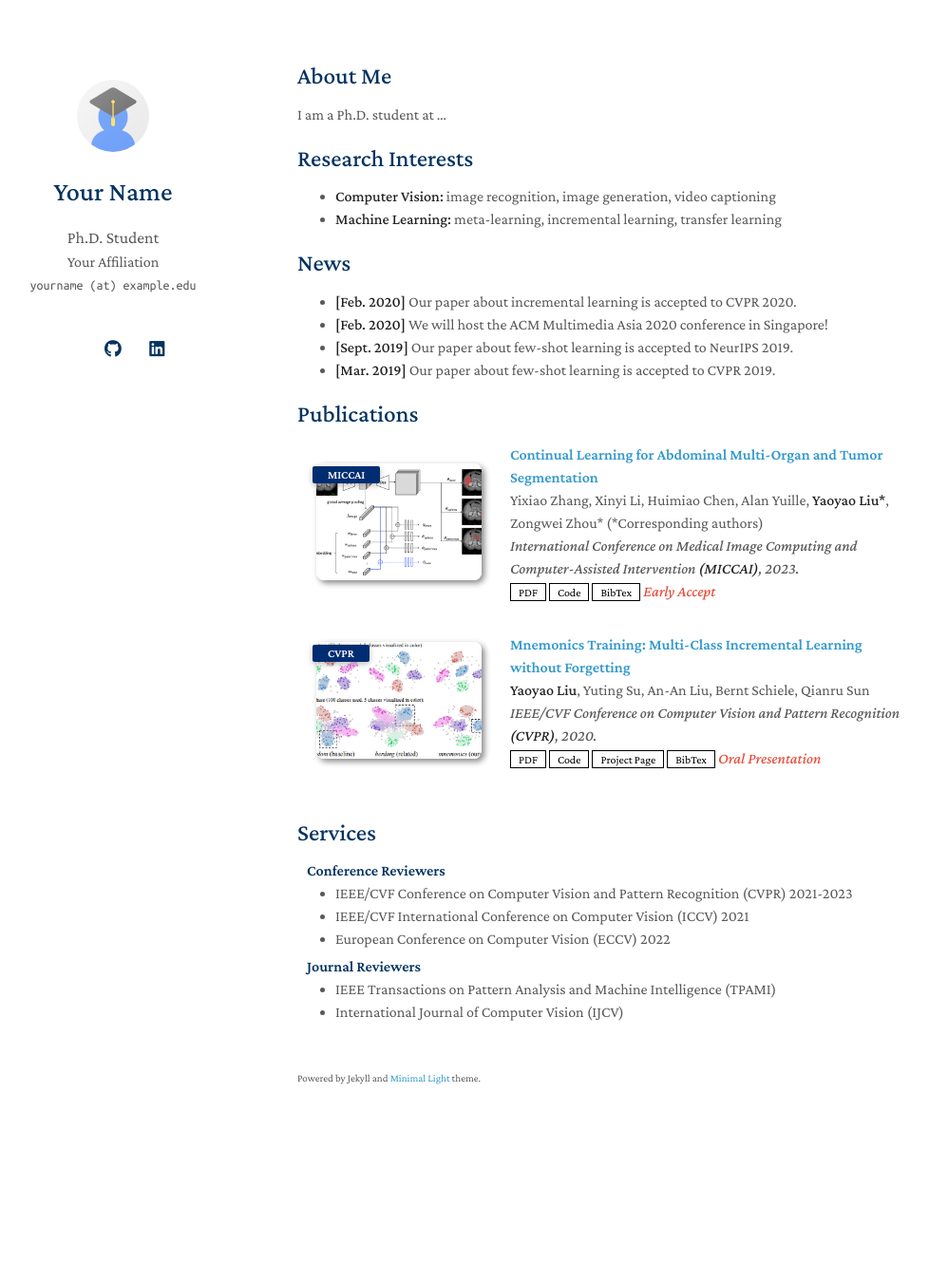
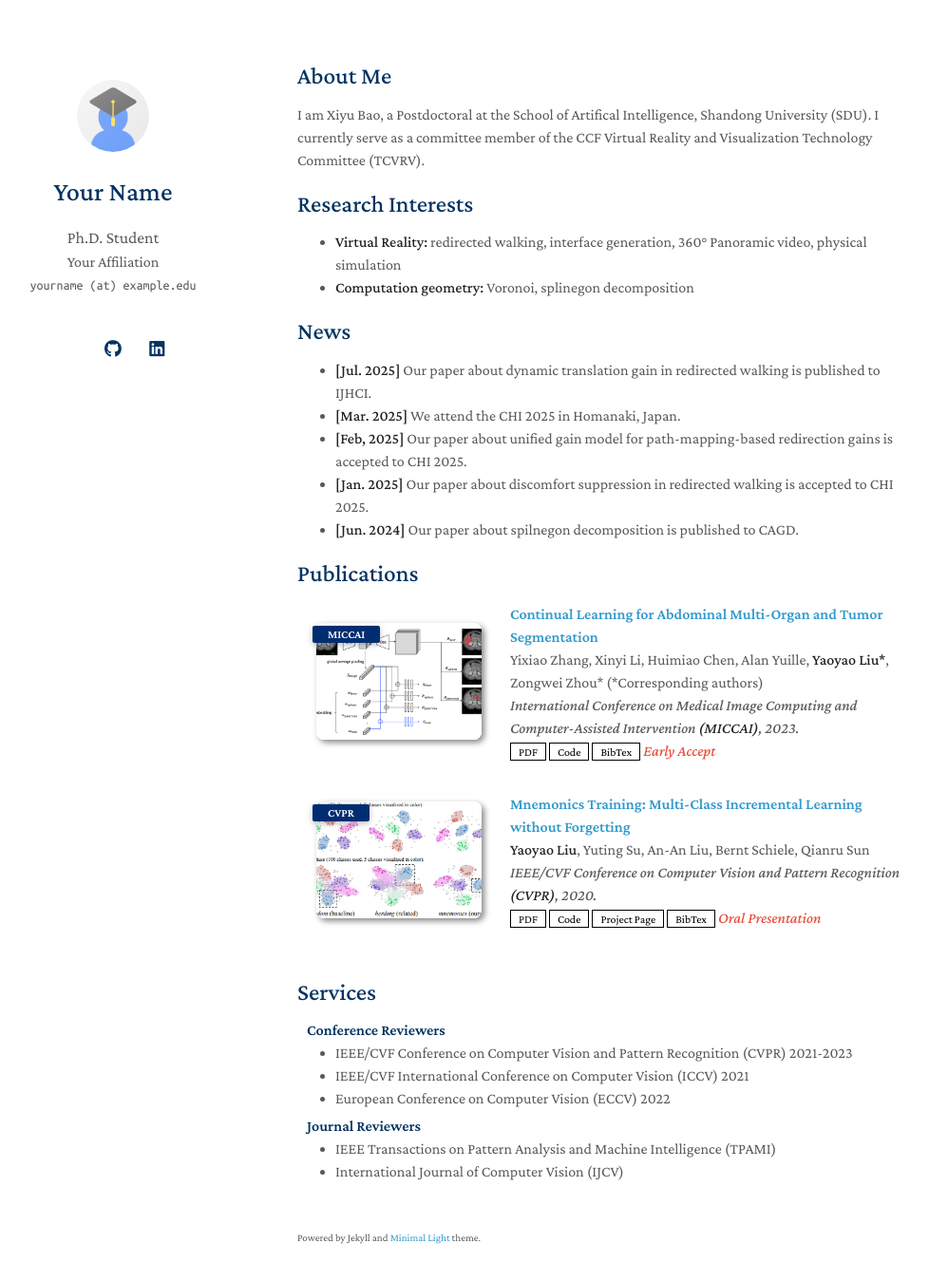
Before and after one commit to xiyubao/xiyubao.github.io, a Jekyll site: the page built from index.md, in a window 1280 px wide and 1384 px high. Shown: the top 1349 px of the window at 95% size, without its empty margins (157-1135 px from the left). Built offline with Jekyll 4.4.1, drawn with Linux system fonts in a browser that asks for light colours; a style sheet for code colours, icons or effects is not loaded; our own code applies the rules of GitHub Pages for plain Markdown files.

Commit message:
update index.md

```diff
--- a/index.md
+++ b/index.md
@@ -4,19 +4,20 @@ layout: homepage
 
 ## About Me
 
-I am a Ph.D. student at ...
+I am Xiyu Bao, a Postdoctoral at the School of Artifical Intelligence, Shandong University (SDU). I currently serve as a committee member of the CCF Virtual Reality and Visualization Technology Committee (TCVRV).
 
 ## Research Interests
 
-- **Computer Vision:** image recognition, image generation, video captioning
-- **Machine Learning:** meta-learning, incremental learning, transfer learning
+- **Virtual Reality:** redirected walking, interface generation, 360° Panoramic video, physical simulation
+- **Computation geometry:** Voronoi, splinegon decomposition
 
 ## News
 
-- **[Feb. 2020]** Our paper about incremental learning is accepted to CVPR 2020.
-- **[Feb. 2020]** We will host the ACM Multimedia Asia 2020 conference in Singapore!
-- **[Sept. 2019]** Our paper about few-shot learning is accepted to NeurIPS 2019.
-- **[Mar. 2019]** Our paper about few-shot learning is accepted to CVPR 2019.
+- **[Jul. 2025]** Our paper about dynamic translation gain in redirected walking is published to IJHCI.
+- **[Mar. 2025]** We attend the CHI 2025 in Homanaki, Japan.
+- **[Feb, 2025]** Our paper about unified gain model for path-mapping-based redirection gains is accepted to CHI 2025.
+- **[Jan. 2025]** Our paper about discomfort suppression in redirected walking is accepted to CHI 2025.
+- **[Jun. 2024]** Our paper about spilnegon decomposition is published to CAGD.
 
 {% include_relative _includes/publications.md %}
 
```
